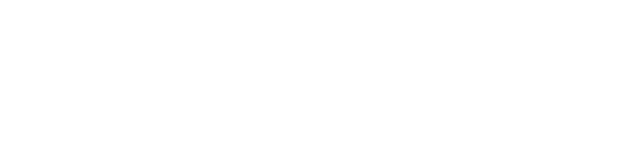
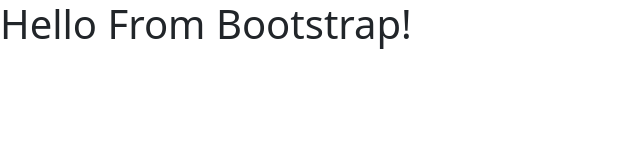
Before and after one commit to Shanawaz-Sipon/bootstrap, a plain HTML site: page index.html in a window 1280 px wide. Shown: the whole page, without its empty margins (0-640 px from the left). Drawn offline with nearby package versions, Linux system fonts and the light colour scheme.

Commit message:
bootsrap initialization

```diff
--- a/index.html
+++ b/index.html
@@ -5,8 +5,15 @@
     <meta http-equiv="X-UA-Compatible" content="IE=edge">
     <meta name="viewport" content="width=device-width, initial-scale=1.0">
     <title>Document</title>
+    <link href="https://cdn.jsdelivr.net/npm/bootstrap@5.0.2/dist/css/bootstrap.min.css" rel="stylesheet" integrity="sha384-EVSTQN3/azprG1Anm3QDgpJLIm9Nao0Yz1ztcQTwFspd3yD65VohhpuuCOmLASjC" crossorigin="anonymous">
+
 </head>
 <body>
+    <h1>Hello From Bootstrap!</h1>
+
+
+
+    <script src="https://cdn.jsdelivr.net/npm/bootstrap@5.0.2/dist/js/bootstrap.bundle.min.js" integrity="sha384-MrcW6ZMFYlzcLA8Nl+NtUVF0sA7MsXsP1UyJoMp4YLEuNSfAP+JcXn/tWtIaxVXM" crossorigin="anonymous"></script>
 
 </body>
 </html>
```
